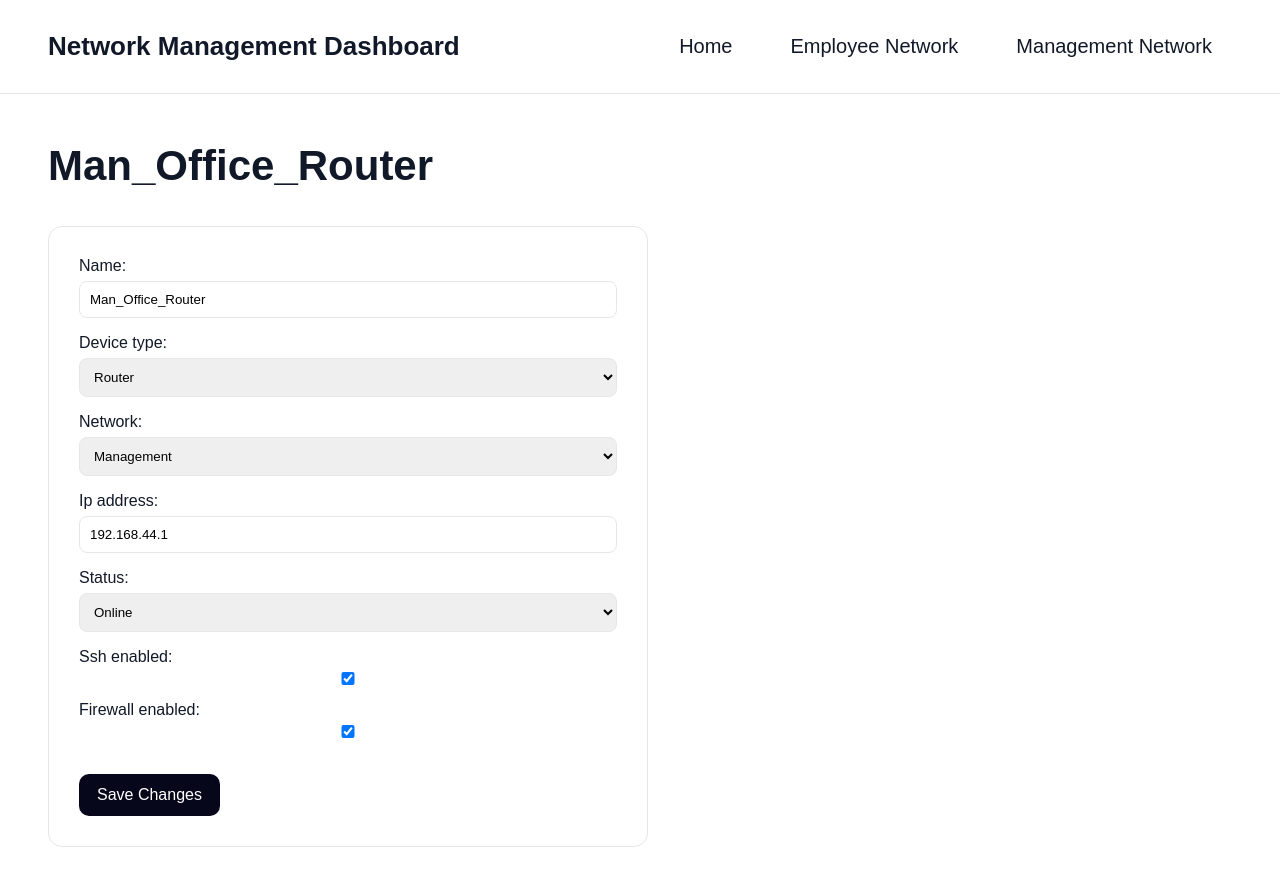
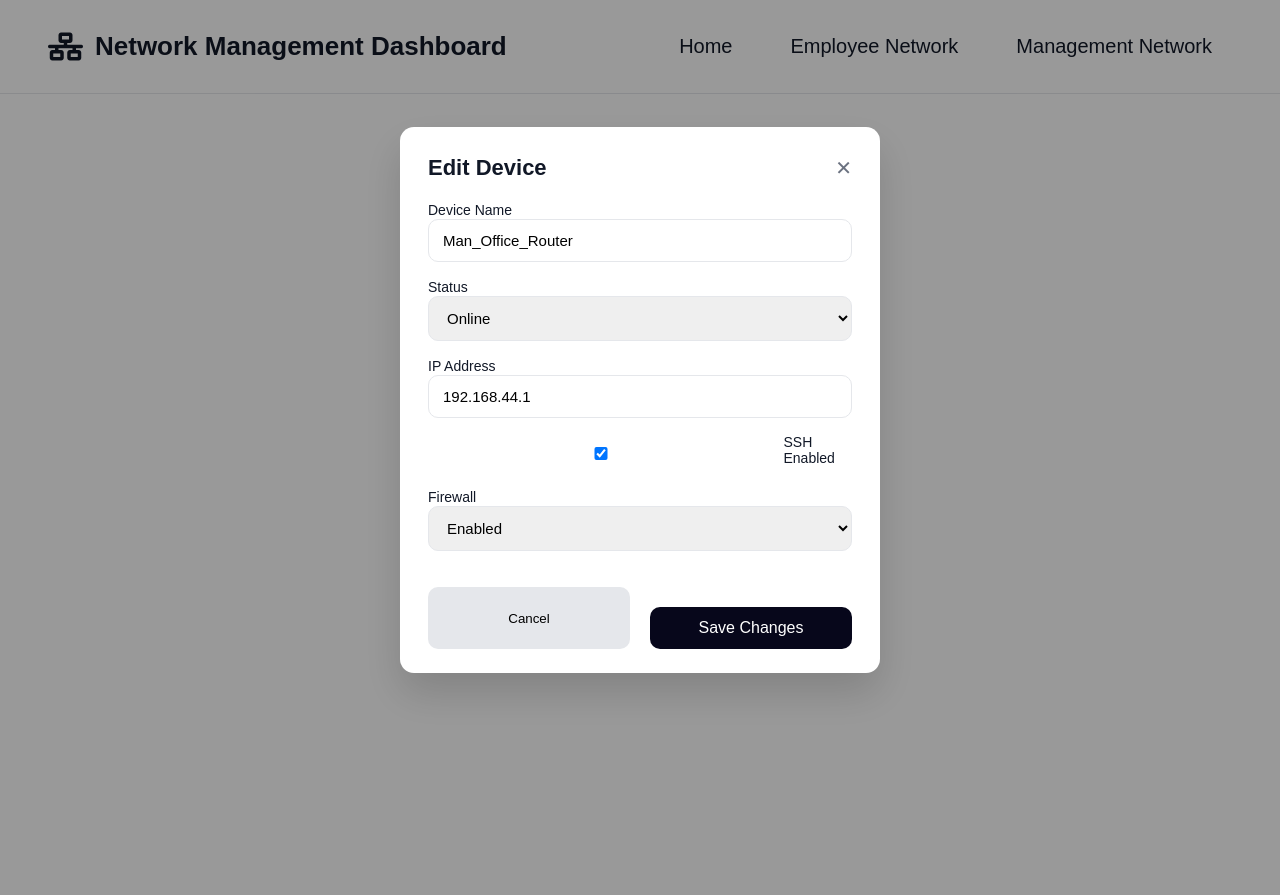
Before and after one commit to AME-Alex/AdministrativeNetworkManagement, a Django app: page /device/1/ in a window 1280 px wide. After the commit the page ends 689 px from the top, so only its background shows below. Run offline with Django 5.2, Linux system fonts and the light colour scheme; data comes from the database, SQL or seed files in the repository.

Commit message:
Basic Edit Form (Modal Setup)

```diff
--- a/netmanagement/static/css/style.css
+++ b/netmanagement/static/css/style.css
@@ -425,3 +425,117 @@ img {
 .btn-save:hover {
     opacity: 0.9;
 }
+
+/* =========================
+   MODAL OVERLAY
+========================= */
+
+.modal-overlay {
+    position: fixed;
+    top: 0;
+    left: 0;
+    width: 100%;
+    height: 100%;
+    background: rgba(0, 0, 0, 0.4);
+    display: flex;
+    align-items: center;
+    justify-content: center;
+    z-index: 1000;
+}
+
+/* =========================
+   MODAL CARD
+========================= */
+
+.modal-card {
+    width: 480px;
+    background: #fff;
+    border-radius: 14px;
+    padding: 28px 28px 24px;
+    box-shadow: 0 20px 40px rgba(0, 0, 0, 0.15);
+}
+
+/* HEADER */
+
+.modal-header {
+    display: flex;
+    justify-content: space-between;
+    align-items: center;
+    margin-bottom: 20px;
+}
+
+.modal-title {
+    font-size: 22px;
+    font-weight: 600;
+}
+
+.modal-close {
+    font-size: 20px;
+    cursor: pointer;
+    color: var(--muted);
+}
+
+/* FORM */
+
+.modal-form {
+    display: flex;
+    flex-direction: column;
+    gap: 16px;
+}
+
+.modal-form label {
+    font-size: 14px;
+    font-weight: 500;
+    margin-bottom: 6px;
+}
+
+.modal-form input,
+.modal-form select {
+    width: 100%;
+    padding: 12px 14px;
+    border-radius: 10px;
+    border: 1px solid var(--border);
+    font-size: 15px;
+}
+
+/* CHECKBOX */
+
+.checkbox-row {
+    display: flex;
+    align-items: center;
+    gap: 10px;
+    font-size: 15px;
+}
+
+/* BUTTONS */
+
+.modal-actions {
+    display: flex;
+    justify-content: space-between;
+    margin-top: 20px;
+}
+
+.btn-cancel {
+    flex: 1;
+    margin-right: 10px;
+    padding: 12px;
+    border-radius: 10px;
+    border: none;
+    background: #e5e7eb;
+    cursor: pointer;
+}
+
+.btn-save {
+    flex: 1;
+    margin-left: 10px;
+    padding: 12px;
+    border-radius: 10px;
+    border: none;
+    background: var(--dark);
+    color: #fff;
+    cursor: pointer;
+}
+
+.btn-save:hover {
+    opacity: 0.9;
+}
--- a/netmanagement/templates/device_detail.html
+++ b/netmanagement/templates/device_detail.html
@@ -5,11 +5,20 @@
     <meta charset="UTF-8">
     <meta name="viewport" content="width=device-width, initial-scale=1.0">
     <title>{{ device.name }}</title>
+
+    <!-- CSS -->
     <link rel="stylesheet" href="{% static 'css/style.css' %}">
+
+    <!-- Icons -->
+    <link rel="stylesheet" href="https://cdnjs.cloudflare.com/ajax/libs/font-awesome/6.5.0/css/all.min.css">
 </head>
+
 <body>
+
+    <!-- NAVBAR -->
     <header class="topbar">
         <div class="brand">
+            <i class="fa-solid fa-network-wired"></i>
             <span>Network Management Dashboard</span>
         </div>
 
@@ -20,20 +29,66 @@
         </nav>
     </header>
 
-    <main class="page-container">
-        <h1 class="page-title">{{ device.name }}</h1>
+    <!-- MODAL -->
+    <div class="modal-overlay">
+        <div class="modal-card">
 
-        <div class="device-detail-card">
-            <form method="POST">
+            <!-- HEADER -->
+            <div class="modal-header">
+                <div class="modal-title">Edit Device</div>
+                <div class="modal-close" onclick="window.history.back()">✕</div>
+            </div>
+
+            <!-- FORM -->
+            <form method="POST" class="modal-form">
                 {% csrf_token %}
 
-                <div class="form-grid">
-                    {{ form.as_p }}
+                <!-- DEVICE NAME -->
+                <div>
+                    <label>Device Name</label>
+                    <input type="text" name="name" value="{{ device.name }}">
                 </div>
 
-                <button type="submit" class="btn-save">Save Changes</button>
+                <!-- STATUS -->
+                <div>
+                    <label>Status</label>
+                    <select name="status">
+                        <option value="online" {% if device.status == 'online' %}selected{% endif %}>Online</option>
+                        <option value="warning" {% if device.status == 'warning' %}selected{% endif %}>Warning</option>
+                        <option value="offline" {% if device.status == 'offline' %}selected{% endif %}>Offline</option>
+                    </select>
+                </div>
+
+                <!-- IP -->
+                <div>
+                    <label>IP Address</label>
+                    <input type="text" name="ip_address" value="{{ device.ip_address }}">
+                </div>
+
+                <!-- SSH -->
+                <div class="checkbox-row">
+                    <input type="checkbox" name="ssh_enabled" {% if device.ssh_enabled %}checked{% endif %}>
+                    <label>SSH Enabled</label>
+                </div>
+
+                <!-- FIREWALL -->
+                <div>
+                    <label>Firewall</label>
+                    <select name="firewall_enabled">
+                        <option value="True" {% if device.firewall_enabled %}selected{% endif %}>Enabled</option>
+                        <option value="False" {% if not device.firewall_enabled %}selected{% endif %}>Disabled</option>
+                    </select>
+                </div>
+
+                <!-- BUTTONS -->
+                <div class="modal-actions">
+                    <button type="button" class="btn-cancel" onclick="window.history.back()">Cancel</button>
+                    <button type="submit" class="btn-save">Save Changes</button>
+                </div>
+
             </form>
         </div>
-    </main>
+    </div>
+
 </body>
 </html>
```
